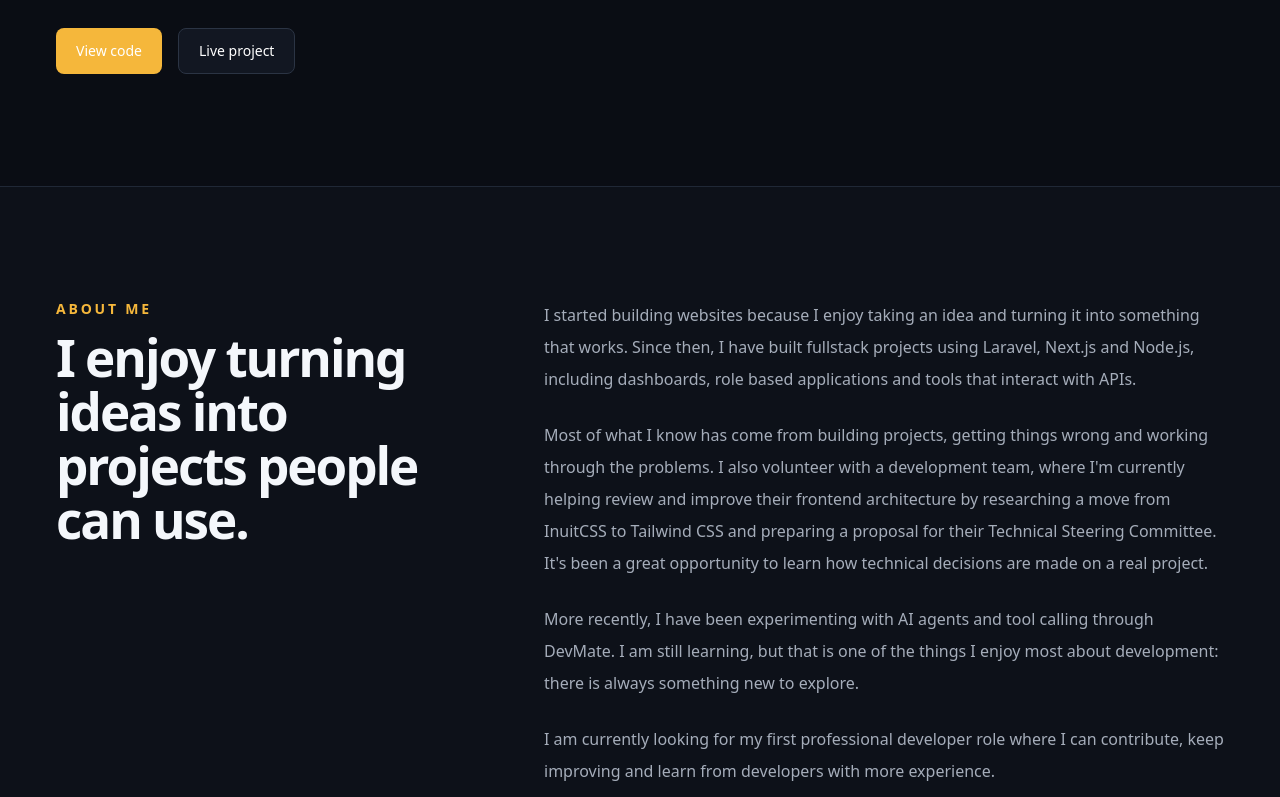
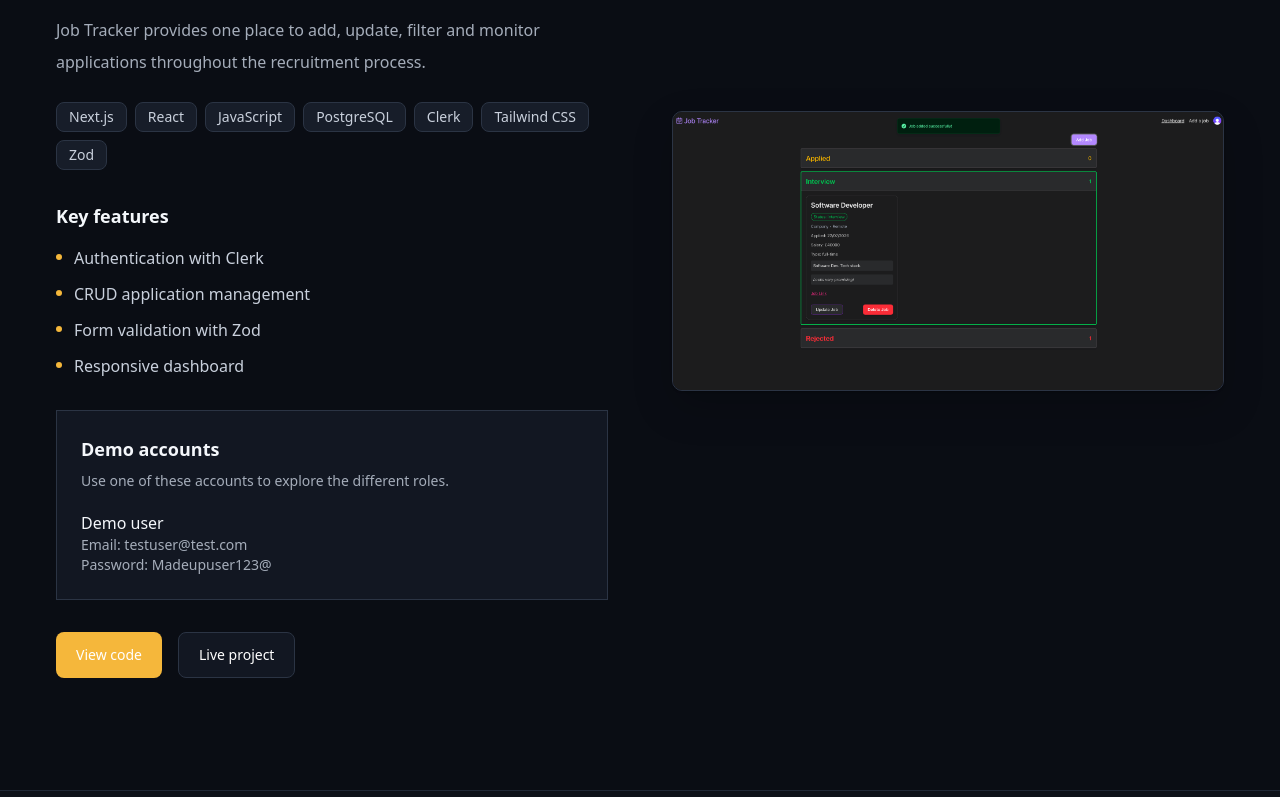
Before and after one commit to David-Nakeeran/portfolio, a Next.js app: page / in a window 1280 px wide. Shown: the part 3520-4317 px from the top of the page. Built offline with nearby package versions, Linux system fonts and the light colour scheme.

Commit message:
Feat: add demo details for job tracker

```diff
--- a/src/components/ProjectShowcase.jsx
+++ b/src/components/ProjectShowcase.jsx
@@ -54,6 +54,33 @@ export default function ProjectShowcase({ project, imagePosition = "left" }) {
                 ))}
               </ul>
             </div>
+            {project.demoAccounts && (
+              <div className="mt-8 rounded-card border border-border bg-surface p-6">
+                <h3 className="text-lg font-semibold text-primary">
+                  Demo accounts
+                </h3>
+
+                <p className="mt-2 text-sm text-muted">
+                  Use one of these accounts to explore the different roles.
+                </p>
+                <div className="mt-5 space-y-4">
+                  {project.demoAccounts.map((account) => (
+                    <div key={account.role}>
+                      <p className="font-medium text-primary">{account.role}</p>
+                      <p className="text-sm text-muted">
+                        <span className="font-medium">Email:</span>{" "}
+                        {account.email}
+                      </p>
+
+                      <p className="text-sm text-muted">
+                        <span className="font-medium">Password:</span>{" "}
+                        {account.password}
+                      </p>
+                    </div>
+                  ))}
+                </div>
+              </div>
+            )}
             <div className="mt-8 flex flex-wrap gap-4">
               <Button href={project.githubUrl} external>
                 View code
--- a/src/data/projects.js
+++ b/src/data/projects.js
@@ -89,6 +89,13 @@ export const projects = [
     image: "/projects/job-tracker/dashboard.png",
     githubUrl: "https://github.com/David-Nakeeran/job-tracker",
     liveUrl: "https://job-tracker-ten-xi.vercel.app/",
+    demoAccounts: [
+      {
+        role: "Demo user",
+        email: "testuser@test.com",
+        password: "Madeupuser123@",
+      },
+    ],
     highlights: [
       "Authentication with Clerk",
       "CRUD application management",
```
